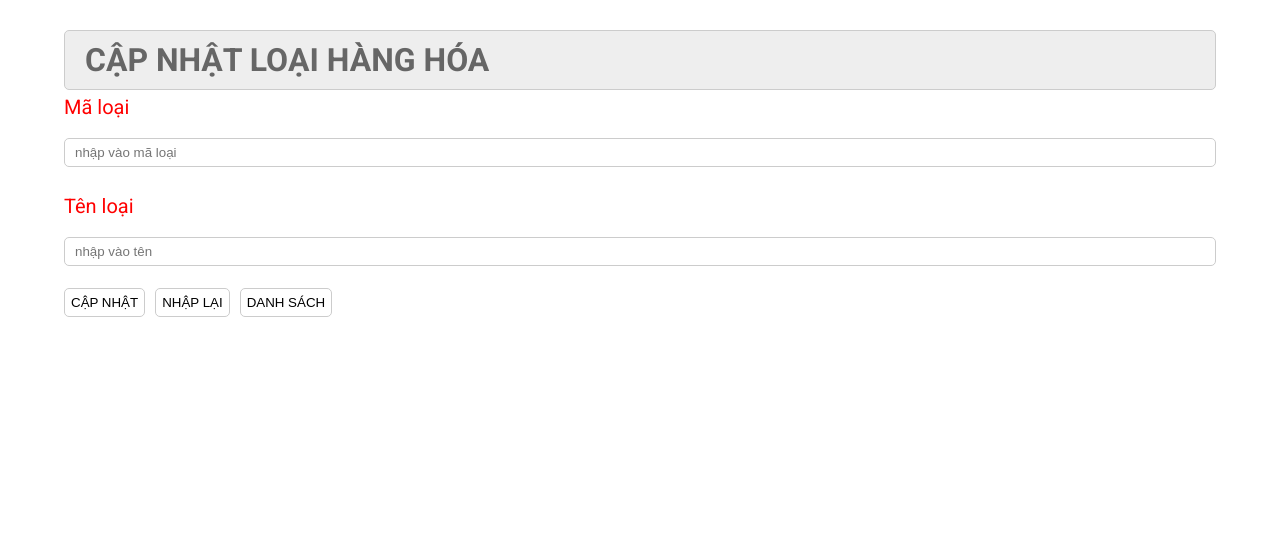
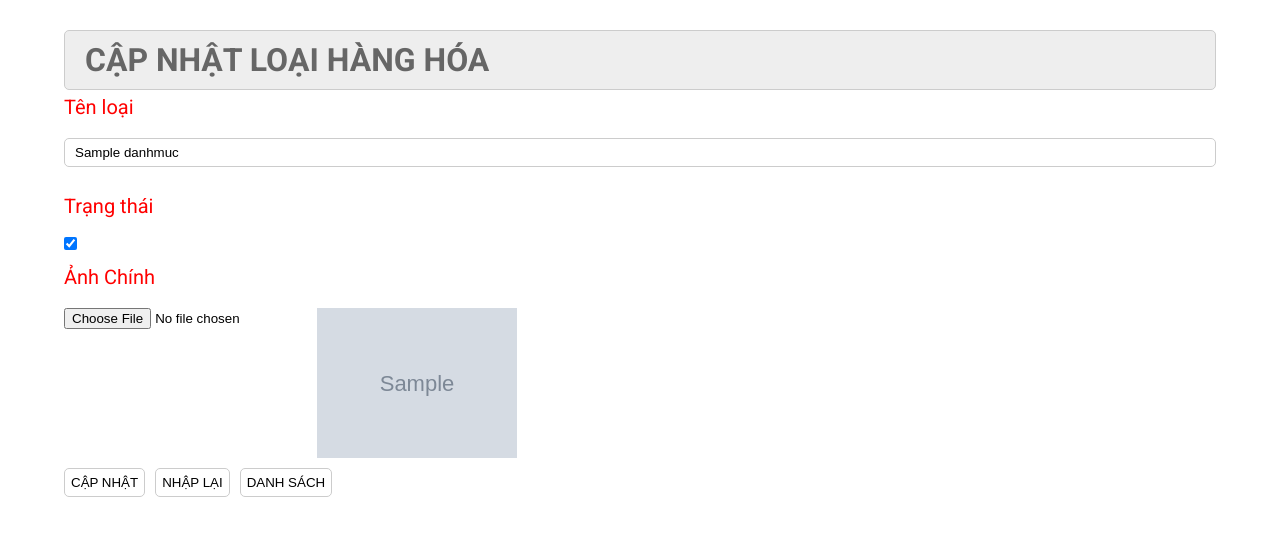
Before and after one commit to AyDiiCyyy/du_an_1, a PHP site: page /admin/index.php?act=suadm&sua=1 in a window 1280 px wide. Shown: the part 123-659 px from the top of the page. Run offline with PHP 8.4, Linux system fonts and the light colour scheme; tables that the repository leaves empty or names only in its code hold one stand-in row (values such as "Sample post"); grey boxes marked "Sample" are stand-in pictures; data that the repository does not hold is empty.

Commit message:
update dm

```diff
--- a/admin/danhmuc/list.php
+++ b/admin/danhmuc/list.php
@@ -16,7 +16,7 @@
                             </tr>
                             <?php
                                 foreach ($listdanhmuc as $key=>$danhmuc) {
-                                    $suadm="?act=suadm&id=".$danhmuc['id_danhmuc'];
+                                    $suadm="?act=suadm&sua=".$danhmuc['id_danhmuc'];
                                     $xoadm="?act=listdm&delete=".$danhmuc['id_danhmuc'];
                                     echo '<tr>
                                     <td><input type="checkbox" name="id_danhmuc[]" value="'.$danhmuc['id_danhmuc'].'" class="checkbox"></td>
--- a/admin/danhmuc/update.php
+++ b/admin/danhmuc/update.php
@@ -1,34 +1,48 @@
-<?php
 
-    if(is_array($dm)){
-        extract($dm);
-    }
-
-?>
 <div class="row2">
       <div class="row2 font_title">
         <h1>CẬP NHẬT LOẠI HÀNG HÓA</h1>
       </div>
       <div class="row2 form_content ">
-        <form action="index.php?act=updatedm" method="POST">
-          <div class="row2 mb10 form_content_container">
+      <form action="?act=suadm" method="POST" enctype="multipart/form-data" >
+          <!-- <div class="row2 mb10 form_content_container">
             <label> Mã loại </label> <br>
             <input type="text" name="maloai" placeholder="nhập vào mã loại">
+          </div> -->
+          <div class="row2 mb10">
+            <label>Tên loại </label>
+            <span class="jsten_er"></span>
+            <br>
+            <input type="text" class="jstenloai" name="tenloai" value="<?=$dm['name']?>">
           </div>
           <div class="row2 mb10">
-            <label>Tên loại </label> <br>
-            <input type="text" name="tenloai" placeholder="nhập vào tên" value="<?=(isset($name)&&$name!='')?$name:''?>">
+            <label>Trạng thái </label> <br>
+            <input style="float: left;" type="checkbox" value="1" <?=($dm['trang_thai'])?"checked":""?> name="trang_thai" >
           </div>
+          <div class="row2 mb10">
+            <label>Ảnh Chính</label>
+            <span class="js_img_er" ></span>
+
+            <br>
+            <input style="float: left;" type="file" class="img" name="img" accept="image/*">
+            <input type="hidden" value="<?=$dm['img']?>" name="img_ol">
+            <img style="float: left;" width="200px" height="150px" src="../uploads/upload_dm/<?=$dm['img']?>" alt="">
+          </div>
+          <input type="hidden" value="<?=$dm['id_danhmuc']?>" name="id_danhmuc">
+          <!-- <div class="row2 mb10">
+            <label>Ảnh Phụ</label> <br>
+            <input style="float: left;" type="file" name="imgs[]" multiple >
+          </div> -->
+
           <div class="row mb10 ">
-            <input type="hidden" name="id" value="<?=(isset($id)&&$id>0)?$id:''?>">
-            <input class="mr20" type="submit" name="capnhat" value="CẬP NHẬT">
+            <input class="mr20" type="submit" name="capnhat_dm" value="CẬP NHẬT">
             <input class="mr20" type="reset" value="NHẬP LẠI">
 
-            <a href="index.php?act=listdm"><input class="mr20" type="button" value="DANH SÁCH"></a>
+            <a href="?act=listdm"><input class="mr20" type="button" value="DANH SÁCH"></a>
           </div>
-          <?php
-            if(isset($thongbao)&&($thongbao!='')) echo $thongbao;
-          ?>
+            <!-- <span class="js_er an">Thêm danh mục thành công</span> -->
+
+
         </form>
       </div>
     </div>
--- a/admin/index.php
+++ b/admin/index.php
@@ -42,7 +42,23 @@ switch ($act) {
         $view = "danhmuc/add.php";
          break;
     case "suadm":
+        if($_SERVER['REQUEST_METHOD']=="POST"){
+            if(isset($_FILES['img'])&&$_FILES['img']['name']!=""){
+                $img=$_FILES['img']['name'];
+                move_uploaded_file($_FILES['tmp_name'],"../uploads/upload_dm/$img");
+            }else{
+                $img=$_POST['img_ol'];
+            }
+            update_dm($_POST['tenloai'], $_POST['trang_thai'], $img, $_POST['id_danhmuc']);
+            // header("location: ?act=listdm");
+            echo '<script>alert("Sửa danh mục thành công")</script>';
+            echo '<script>window.location.href="?act=listdm"</script>';
+            die;
+        }
 
+        if(isset($_GET['sua'])&&$_GET['sua']!=""){
+            $dm=load_dm($_GET['sua']);
+        }
         $view = "danhmuc/update.php";
         break;
     case "xoadm":
--- a/model/danhmuc_admin.php
+++ b/model/danhmuc_admin.php
@@ -6,6 +6,10 @@ require_once "pdo.php";
 function load_all_dm () {
     $sql = "SELECT * FROM danhmuc WHERE 1 ORDER BY id_danhmuc DESC";
     return pdo_query($sql);
+}
+function load_dm($id_danhmuc){
+    $sql = "SELECT * FROM danhmuc WHERE id_danhmuc = ?";
+    return pdo_query_one($sql,$id_danhmuc);
 }
 
 function insert_danhmuc($name,$trang_thai,$img){
@@ -39,6 +43,10 @@ function delete_mem_danhmuc_muti($id_danhmuc){
     pdo_execute($sql);
 
 }
+function update_dm($name, $trang_thai, $img, $id_danhmuc){
+    $sql = "UPDATE danhmuc SET name=?, trang_thai=?, img=? WHERE id_danhmuc =?";
+    pdo_execute($sql, $name, $trang_thai, $img, $id_danhmuc);
+}
 
 
 ?>
```
